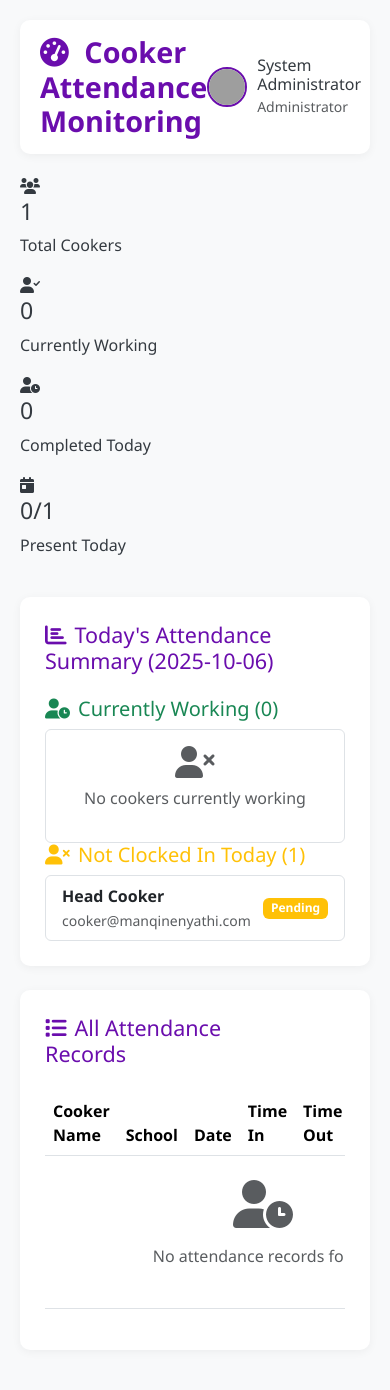
After one commit to NtuthukoXaba/Manqinenyathi, a Flask app: page /admin/attendance in a window 390 px wide. The commit adds this page. Run offline with Flask 3, Linux system fonts and the light colour scheme; a user stored in the database is signed in; grey boxes are pictures that could not be loaded.

Commit message:
Initial commit: Flask app with home page and dashboards

```diff
--- a/app.py
+++ b/app.py
@@ -717,6 +717,51 @@ def cooker_learners_records():
                          assigned_school=assigned_school,
                          today=today)
 
+@app.route('/admin/attendance')
+def admin_attendance():
+    if session.get('role') != 'admin':
+        return redirect(url_for('home'))
+
+    # Get today's date for filtering
+    today = datetime.now().date()
+
+    # Get all attendance records with cooker and school information
+    attendance_records = db.session.query(Attendance, User, School)\
+        .join(User, Attendance.cooker_id == User.user_id)\
+        .join(School, Attendance.school_id == School.school_id)\
+        .order_by(Attendance.date.desc(), Attendance.time_in.desc())\
+        .all()
+
+    # Get today's attendance summary with cooker details
+    today_attendance = db.session.query(Attendance, User, School)\
+        .join(User, Attendance.cooker_id == User.user_id)\
+        .join(School, Attendance.school_id == School.school_id)\
+        .filter(Attendance.date == today)\
+        .all()
+
+    # Calculate stats
+    total_cookers = User.query.filter_by(role='cooker').count()
+    total_cookers_today = len(today_attendance)
+    clocked_in_today = len([att for att, user, school in today_attendance if att.time_in and not att.time_out])
+    completed_today = len([att for att, user, school in today_attendance if att.time_in and att.time_out])
+    not_clocked_in_today = total_cookers - total_cookers_today
+
+    # Get all cookers for the pending list
+    all_cookers = User.query.filter_by(role='cooker').all()
+    cookers_with_attendance_today = [user.user_id for att, user, school in today_attendance]
+    pending_cookers = [cooker for cooker in all_cookers if cooker.user_id not in cookers_with_attendance_today]
+
+    return render_template('admin_attendance.html',
+                         attendance_records=attendance_records,
+                         today_attendance=today_attendance,
+                         total_cookers=total_cookers,
+                         total_cookers_today=total_cookers_today,
+                         clocked_in_today=clocked_in_today,
+                         completed_today=completed_today,
+                         not_clocked_in_today=not_clocked_in_today,
+                         pending_cookers=pending_cookers,
+                         today=today)
+
 @app.route('/debug/users')
 def debug_users():
     """Debug route to check if users are created"""
--- /dev/null
+++ b/templates/admin_attendance.html
@@ -0,0 +1,199 @@
+{% extends "admin_base.html" %}
+
+{% block title %}Attendance Monitoring | Manqinenyathi Food Supply{% endblock %}
+
+{% block page_title %}Cooker Attendance Monitoring{% endblock %}
+
+{% block content %}
+<!-- Attendance Summary Cards -->
+<div class="row mb-4">
+    <div class="col-md-3">
+        <div class="dashboard-card">
+            <div class="card-icon">
+                <i class="fas fa-users"></i>
+            </div>
+            <h3>{{ total_cookers }}</h3>
+            <p>Total Cookers</p>
+        </div>
+    </div>
+    <div class="col-md-3">
+        <div class="dashboard-card">
+            <div class="card-icon">
+                <i class="fas fa-user-check"></i>
+            </div>
+            <h3>{{ clocked_in_today }}</h3>
+            <p>Currently Working</p>
+        </div>
+    </div>
+    <div class="col-md-3">
+        <div class="dashboard-card">
+            <div class="card-icon">
+                <i class="fas fa-user-clock"></i>
+            </div>
+            <h3>{{ completed_today }}</h3>
+            <p>Completed Today</p>
+        </div>
+    </div>
+    <div class="col-md-3">
+        <div class="dashboard-card">
+            <div class="card-icon">
+                <i class="fas fa-calendar-day"></i>
+            </div>
+            <h3>{{ total_cookers_today }}/{{ total_cookers }}</h3>
+            <p>Present Today</p>
+        </div>
+    </div>
+</div>
+
+<!-- Today's Summary -->
+<div class="content-card mb-4">
+    <h4 class="text-purple mb-4">
+        <i class="fas fa-chart-bar me-2"></i>Today's Attendance Summary ({{ today.strftime('%Y-%m-%d') }})
+    </h4>
+
+    <div class="row">
+        <!-- Currently Working Cookers -->
+        <div class="col-md-6">
+            <h5 class="text-success">
+                <i class="fas fa-user-clock me-2"></i>Currently Working ({{ clocked_in_today }})
+            </h5>
+            <div class="list-group">
+                {% for record in today_attendance %}
+                    {% set att, user, school = record %}
+                    {% if att.time_in and not att.time_out %}
+                    <div class="list-group-item d-flex justify-content-between align-items-center">
+                        <div>
+                            <strong>{{ user.full_name }}</strong>
+                            <br>
+                            <small class="text-muted">{{ school.school_name }}</small>
+                            <br>
+                            <small>Clocked in at {{ att.time_in.strftime('%H:%M') }}</small>
+                        </div>
+                        <span class="badge bg-success">Working</span>
+                    </div>
+                    {% endif %}
+                {% else %}
+                    <div class="list-group-item text-center text-muted py-3">
+                        <i class="fas fa-user-times fa-2x mb-2"></i>
+                        <p>No cookers currently working</p>
+                    </div>
+                {% endfor %}
+            </div>
+        </div>
+
+        <!-- Pending Clock-Ins -->
+        <div class="col-md-6">
+            <h5 class="text-warning">
+                <i class="fas fa-user-times me-2"></i>Not Clocked In Today ({{ not_clocked_in_today }})
+            </h5>
+            <div class="list-group">
+                {% for cooker in pending_cookers %}
+                <div class="list-group-item d-flex justify-content-between align-items-center">
+                    <div>
+                        <strong>{{ cooker.full_name }}</strong>
+                        <br>
+                        <small class="text-muted">{{ cooker.email }}</small>
+                    </div>
+                    <span class="badge bg-warning">Pending</span>
+                </div>
+                {% else %}
+                <div class="list-group-item text-center text-muted py-3">
+                    <i class="fas fa-user-check fa-2x mb-2"></i>
+                    <p>All cookers have clocked in today</p>
+                </div>
+                {% endfor %}
+            </div>
+        </div>
+    </div>
+</div>
+
+<!-- Attendance Records Table -->
+<div class="content-card">
+    <div class="d-flex justify-content-between align-items-center mb-4">
+        <h4 class="text-purple mb-0">
+            <i class="fas fa-list me-2"></i>All Attendance Records
+        </h4>
+        <span class="badge bg-purple">{{ attendance_records|length }} total records</span>
+    </div>
+
+    <div class="table-responsive">
+        <table class="table table-hover">
+            <thead>
+                <tr>
+                    <th>Cooker Name</th>
+                    <th>School</th>
+                    <th>Date</th>
+                    <th>Time In</th>
+                    <th>Time Out</th>
+                    <th>Work Hours</th>
+                    <th>Status</th>
+                </tr>
+            </thead>
+            <tbody>
+                {% for record in attendance_records %}
+                {% set att, user, school = record %}
+                <tr>
+                    <td>
+                        <div class="d-flex align-items-center">
+                            <img src="https://ui-avatars.com/api/?name={{ user.full_name|urlencode }}&background=6a0dad&color=fff"
+                                 alt="{{ user.full_name }}" class="rounded-circle me-2" width="32" height="32">
+                            <div>
+                                <strong>{{ user.full_name }}</strong>
+                                <br>
+                                <small class="text-muted">{{ user.email }}</small>
+                            </div>
+                        </div>
+                    </td>
+                    <td>{{ school.school_name }}</td>
+                    <td>{{ att.date.strftime('%Y-%m-%d') }}</td>
+                    <td>
+                        {% if att.time_in %}
+                            {{ att.time_in.strftime('%H:%M') }}
+                        {% else %}
+                            <span class="text-muted">-</span>
+                        {% endif %}
+                    </td>
+                    <td>
+                        {% if att.time_out %}
+                            {{ att.time_out.strftime('%H:%M') }}
+                        {% else %}
+                            <span class="text-muted">-</span>
+                        {% endif %}
+                    </td>
+                    <td>
+                        {% if att.time_in and att.time_out %}
+                            {% set hours = (att.time_out - att.time_in).total_seconds() / 3600 %}
+                            <strong>{{ "%.1f"|format(hours) }}h</strong>
+                        {% else %}
+                            <span class="text-muted">-</span>
+                        {% endif %}
+                    </td>
+                    <td>
+                        {% if att.time_in and not att.time_out %}
+                            <span class="badge bg-success">
+                                <i class="fas fa-user-clock me-1"></i> Working
+                            </span>
+                        {% elif att.time_in and att.time_out %}
+                            <span class="badge bg-info">
+                                <i class="fas fa-user-check me-1"></i> Completed
+                            </span>
+                        {% else %}
+                            <span class="badge bg-warning">
+                                <i class="fas fa-user-times me-1"></i> Not Started
+                            </span>
+                        {% endif %}
+                    </td>
+                </tr>
+                {% else %}
+                <tr>
+                    <td colspan="7" class="text-center py-4">
+                        <i class="fas fa-user-clock fa-3x text-muted mb-3"></i>
+                        <p class="text-muted">No attendance records found</p>
+                    </td>
+                </tr>
+                {% endfor %}
+            </tbody>
+        </table>
+    </div>
+</div>
+{% endblock %}
--- a/templates/admin_base.html
+++ b/templates/admin_base.html
@@ -195,10 +195,11 @@
                         </a>
                     </li>
                     <li class="nav-item">
-                        <a class="nav-link" href="#">
-                            <i class="fas fa-user-clock"></i> Attendance
-                        </a>
-                    </li>
+                        <a class="nav-link {% if request.endpoint == 'admin_attendance' %}active{% endif %}"
+                          href="{{ url_for('admin_attendance') }}">
+                             <i class="fas fa-user-clock"></i> Attendance
+                            </a>
+                        </li>
                     <li class="nav-item">
                         <a class="nav-link" href="#">
                             <i class="fas fa-graduation-cap"></i> Learner Records
```
Also changed, not shown: instance/manqinenyathi.db.
